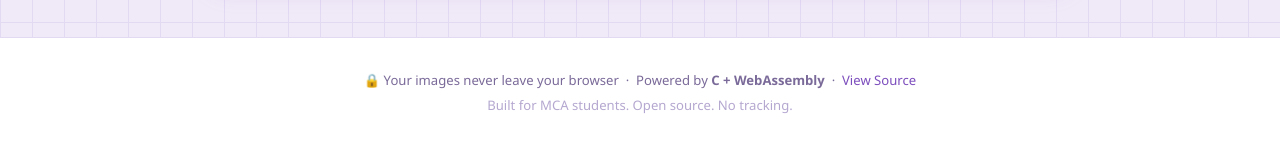
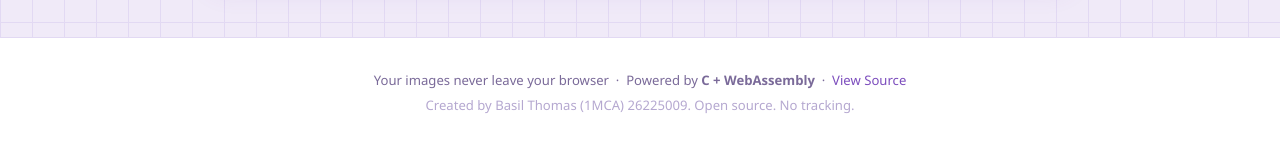
Before and after one commit to basilthomasx/Pixel-image-generator, a plain HTML site: page index.html in a window 1280 px wide. Shown: the part 970-1115 px from the top of the page. Drawn offline with Linux system fonts and the light colour scheme; no server answers.

Commit message:
Update index page

```diff
--- a/index.html
+++ b/index.html
@@ -265,11 +265,11 @@
          ════════════════════════════════════════════════════ -->
     <footer class="footer">
         <p>
-            🔒 Your images never leave your browser &nbsp;·&nbsp;
+             Your images never leave your browser &nbsp;·&nbsp;
             Powered by <strong>C + WebAssembly</strong> &nbsp;·&nbsp;
             <a href="https://github.com" target="_blank" rel="noopener">View Source</a>
         </p>
-        <p class="footer__sub">Built for MCA students. Open source. No tracking.</p>
+        <p class="footer__sub">Created by Basil Thomas (1MCA) 26225009. Open source. No tracking.</p>
     </footer>
 
     <!-- ════════════════════════════════════════════════════
```
